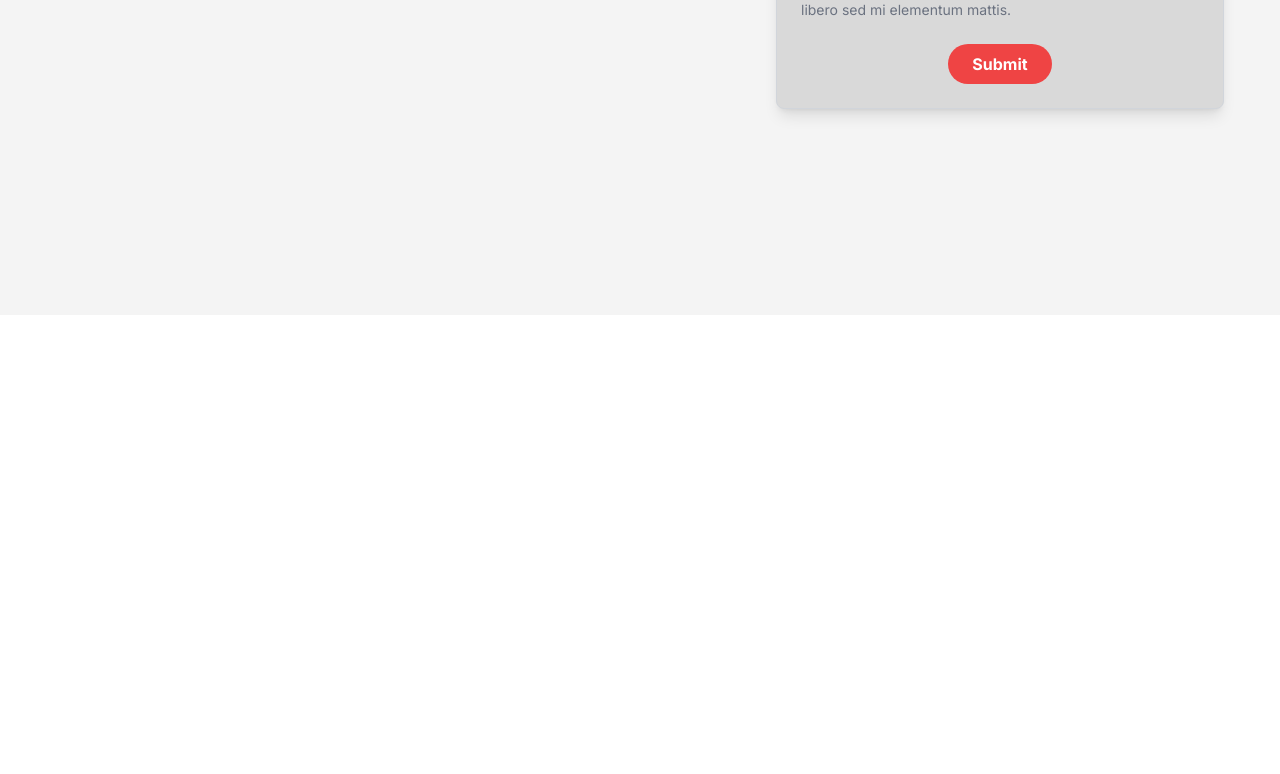
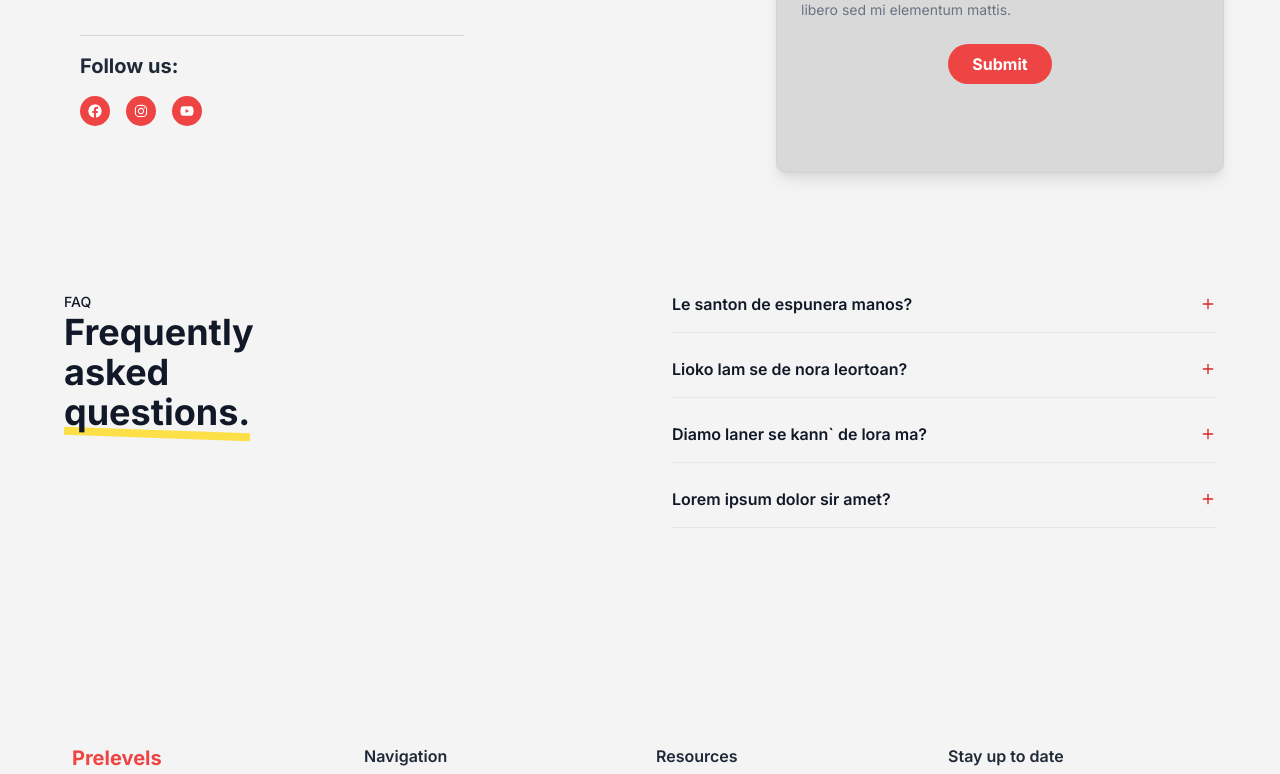
Before and after one commit to Abdullah9202/prelevels, a Next.js app in the folder client/: page /contact in a window 1280 px wide. Shown: the part 526-1300 px from the top of the page. Before the commit the page ends 841 px from the top, so only its background shows below. Built offline with nearby package versions, Linux system fonts and the light colour scheme.

Commit message:
feat: everything is done in contact just map remaining

```diff
--- a/client/src/app/contact/page.tsx
+++ b/client/src/app/contact/page.tsx
@@ -1,4 +1,7 @@
+import FAQ from "@/components/contactpage/FAQ"
 import Hero from "@/components/contactpage/herosection"
+import Belowfooter from "@/components/main/belowfooter"
+import Footer from "@/components/main/footer"
 import Navbar from "@/components/main/navbar"
 import SeasonSale from "@/components/ui/timeline"
 
@@ -12,6 +15,9 @@ export default function Contact(){
         <div className="bg-[#F4F4F4] min-h-screen">
             <Navbar/>
             <Hero/>
+            <FAQ/>
+            <Footer/>
+            <Belowfooter/>
         </div>
 
 
--- /dev/null
+++ b/client/src/components/contactpage/FAQ.tsx
@@ -0,0 +1,57 @@
+"use client"
+import { useState } from 'react';
+import { FiPlus, FiMinus } from 'react-icons/fi';
+
+const FAQ = () => {
+  const [open, setOpen] = useState<number | null>(null);
+
+  const toggle = (index: number) => {
+    setOpen(open === index ? null : index);
+  };
+
+  const faqs = [
+    { question: "Le santon de espunera manos?", answer: "Lorem ipsum dolor sit amet, consectetur adipiscing elit. Nullam ac libero sed mi elementum mattis. Donec facilisis." },
+    { question: "Lioko lam se de nora leortoan?", answer: "Lorem ipsum dolor sit amet, consectetur adipiscing elit. Nullam ac libero sed mi elementum mattis. Donec facilisis." },
+    { question: "Diamo laner se kann` de lora ma?", answer: "Lorem ipsum dolor sit amet, consectetur adipiscing elit. Nullam ac libero sed mi elementum mattis. Donec facilisis." },
+    { question: "Lorem ipsum dolor sir amet?", answer: "Lorem ipsum dolor sit amet, consectetur adipiscing elit. Nullam ac libero sed mi elementum mattis. Donec facilisis." },
+  ];
+
+  return (
+    <div className="max-w-7xl mx-auto py-16 px-6 lg:px-16 ">
+      <div className="lg:flex lg:space-x-16">
+        <div className="lg:w-1/2">
+          <h2 className="text-gray-900 text-sm font-medium">FAQ</h2>
+          <h1 className="text-4xl font-bold text-gray-900">
+            Frequently <br/>asked <br/> <span className="relative inline-block">
+              <span className="relative z-10">questions.</span>
+              <span className="absolute -bottom-1.5 left-0 w-full h-2 bg-yellow-300 rotate-2"></span>
+            </span>
+          </h1>
+        </div>
+        <div className="lg:w-1/2 mt-8 lg:mt-0">
+          {faqs.map((faq, index) => (
+            <div key={index} className="mb-6">
+              <button
+                onClick={() => toggle(index)}
+                className="flex justify-between items-center w-full text-left text-gray-900 font-semibold focus:outline-none"
+              >
+                <span>{faq.question}</span>
+                <span className="ml-4">
+                  {open === index ? <FiMinus className="text-red-600" /> : <FiPlus className="text-red-600" />}
+                </span>
+              </button>
+              {open === index && (
+                <p className="mt-2 text-gray-600">
+                  {faq.answer}
+                </p>
+              )}
+              <hr className="mt-4" />
+            </div>
+          ))}
+        </div>
+      </div>
+    </div>
+  );
+};
+
+export default FAQ;
--- a/client/src/components/contactpage/herosection.tsx
+++ b/client/src/components/contactpage/herosection.tsx
@@ -1,5 +1,5 @@
 
-import { FaAddressBook,FaPhone,FaEnvelope } from "react-icons/fa";
+import { FaAddressBook,FaPhone,FaEnvelope,FaFacebook,FaInstagram,FaYoutube } from "react-icons/fa";
 
 export default function Hero() {
   return (
@@ -35,6 +35,13 @@ export default function Hero() {
                         <span className="text-sm ml-2 text-gray-500"> <span className="font-bold">Email</span> <br/> admin123@gmail.com</span>
                     </div>
                     </div>
+                <hr className="border-gray-300 lg:w-96 w-20 mt-12"/>
+                <p className="font-bold text-xl text-gray-800 mt-4">Follow us:</p>
+                <div className="space-x-4 py-4">
+                    <button> <FaFacebook size={30} className="text-white bg-red-500 p-2 rounded-full" /> </button>
+                    <button> <FaInstagram size={30} className="text-white bg-red-500 p-2 rounded-full"/> </button>
+                    <button> <FaYoutube size={30} className="text-white bg-red-500 p-2 rounded-full"/> </button>
+                </div>
 
             </div>
 
```
